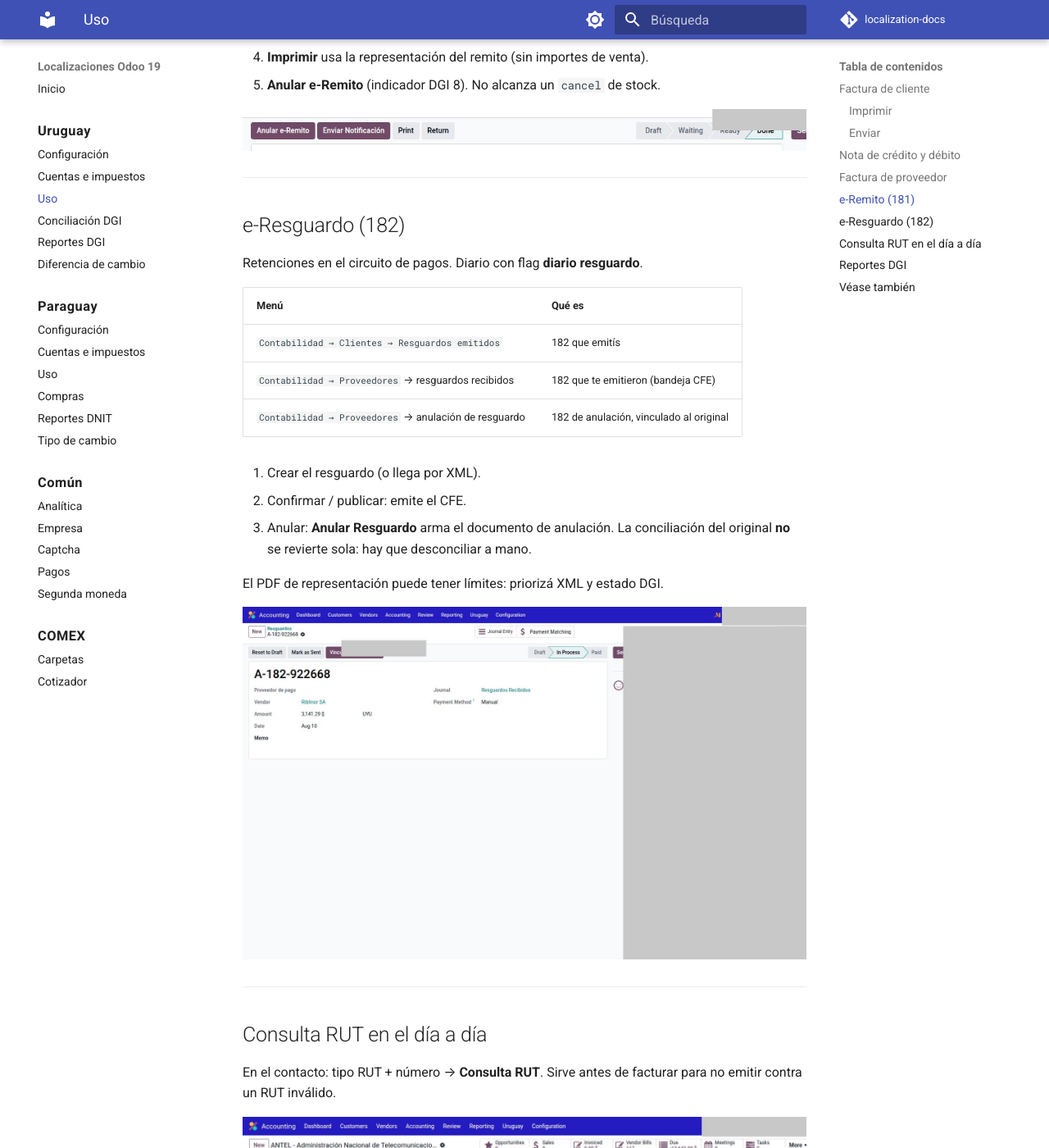
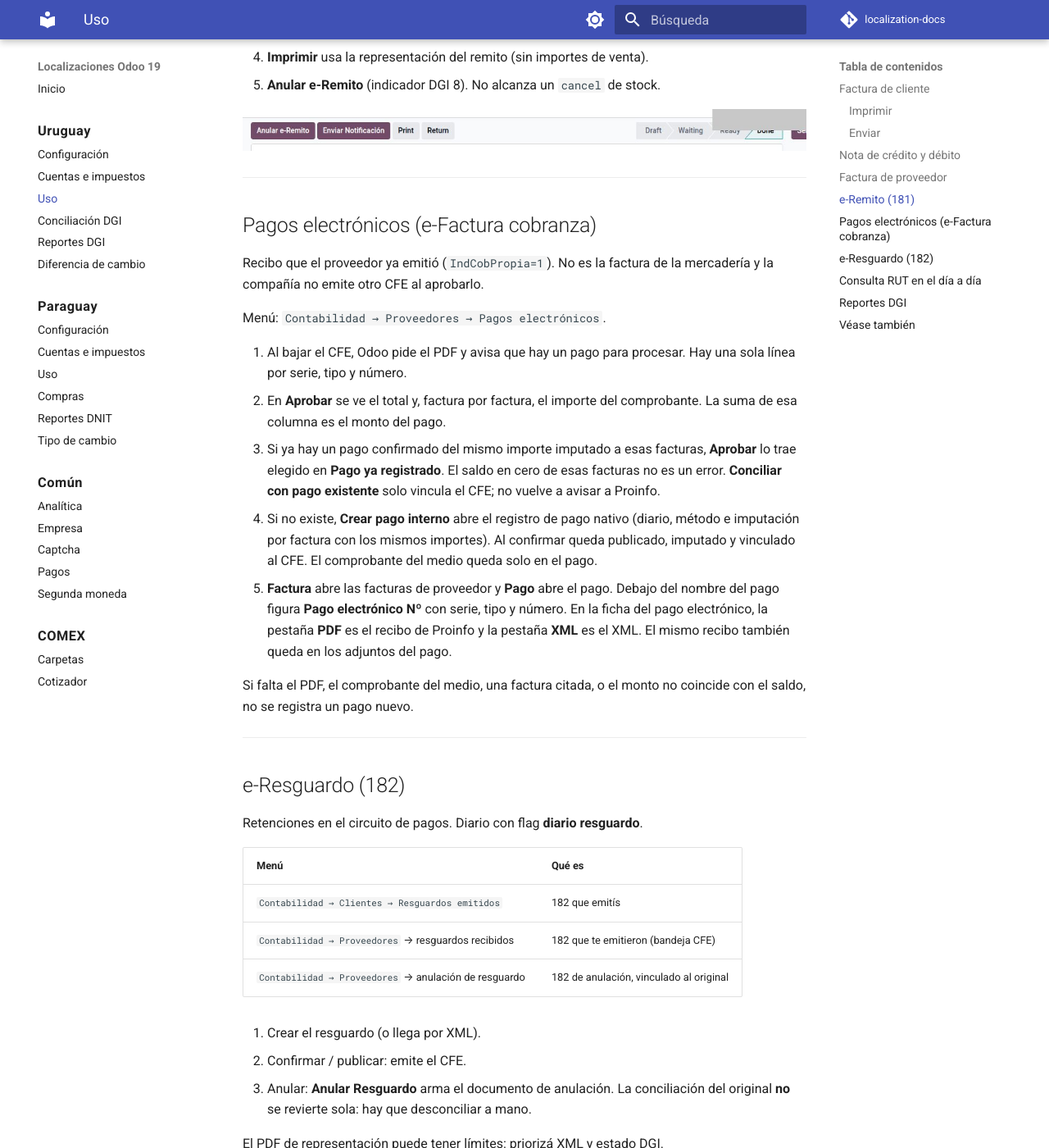
Before and after one commit to Pabloolano/localization-docs, an MkDocs documentation site: the page built from docs/uruguay/uso.md, in a window 1280 px wide and 1400 px high, scrolled down 3945 px. Shown: the whole window at 82% size. Built offline with MkDocs 1.6.1 and Material for MkDocs 9.7.7, drawn with Linux system fonts in a browser that asks for light colours; comment, search, counter and statistics services are not loaded.

Commit message:
docs(uy): pagos electrónicos se vinculan a un pago interno
Describe que el CFE queda pendiente al bajar Proinfo y que Aprobar
propone el pago ya imputado sin volver a avisar a Proinfo.

Co-authored-by: Cursor <cursoragent@cursor.com>

```diff
--- a/docs/uruguay/uso.md
+++ b/docs/uruguay/uso.md
@@ -75,6 +75,22 @@ En el tipo de operación (`Inventario → Configuración → Tipos de operación
 
 ---
 
+## Pagos electrónicos (e-Factura cobranza)
+
+Recibo que el proveedor ya emitió (`IndCobPropia=1`). No es la factura de la mercadería y la compañía no emite otro CFE al aprobarlo.
+
+Menú: `Contabilidad → Proveedores → Pagos electrónicos`.
+
+1. Al bajar el CFE, Odoo pide el PDF y avisa que hay un pago para procesar. Hay una sola línea por serie, tipo y número.
+2. En **Aprobar** se ve el total y, factura por factura, el importe del comprobante. La suma de esa columna es el monto del pago.
+3. Si ya hay un pago confirmado del mismo importe imputado a esas facturas, **Aprobar** lo trae elegido en **Pago ya registrado**. El saldo en cero de esas facturas no es un error. **Conciliar con pago existente** solo vincula el CFE; no vuelve a avisar a Proinfo.
+4. Si no existe, **Crear pago interno** abre el registro de pago nativo (diario, método e imputación por factura con los mismos importes). Al confirmar queda publicado, imputado y vinculado al CFE. El comprobante del medio queda solo en el pago.
+5. **Factura** abre las facturas de proveedor y **Pago** abre el pago. Debajo del nombre del pago figura **Pago electrónico Nº** con serie, tipo y número. En la ficha del pago electrónico, la pestaña **PDF** es el recibo de Proinfo y la pestaña **XML** es el XML. El mismo recibo también queda en los adjuntos del pago.
+
+Si falta el PDF, el comprobante del medio, una factura citada, o el monto no coincide con el saldo, no se registra un pago nuevo.
+
+---
+
 ## e-Resguardo (182)
 
 Retenciones en el circuito de pagos. Diario con flag **diario resguardo**.
```
